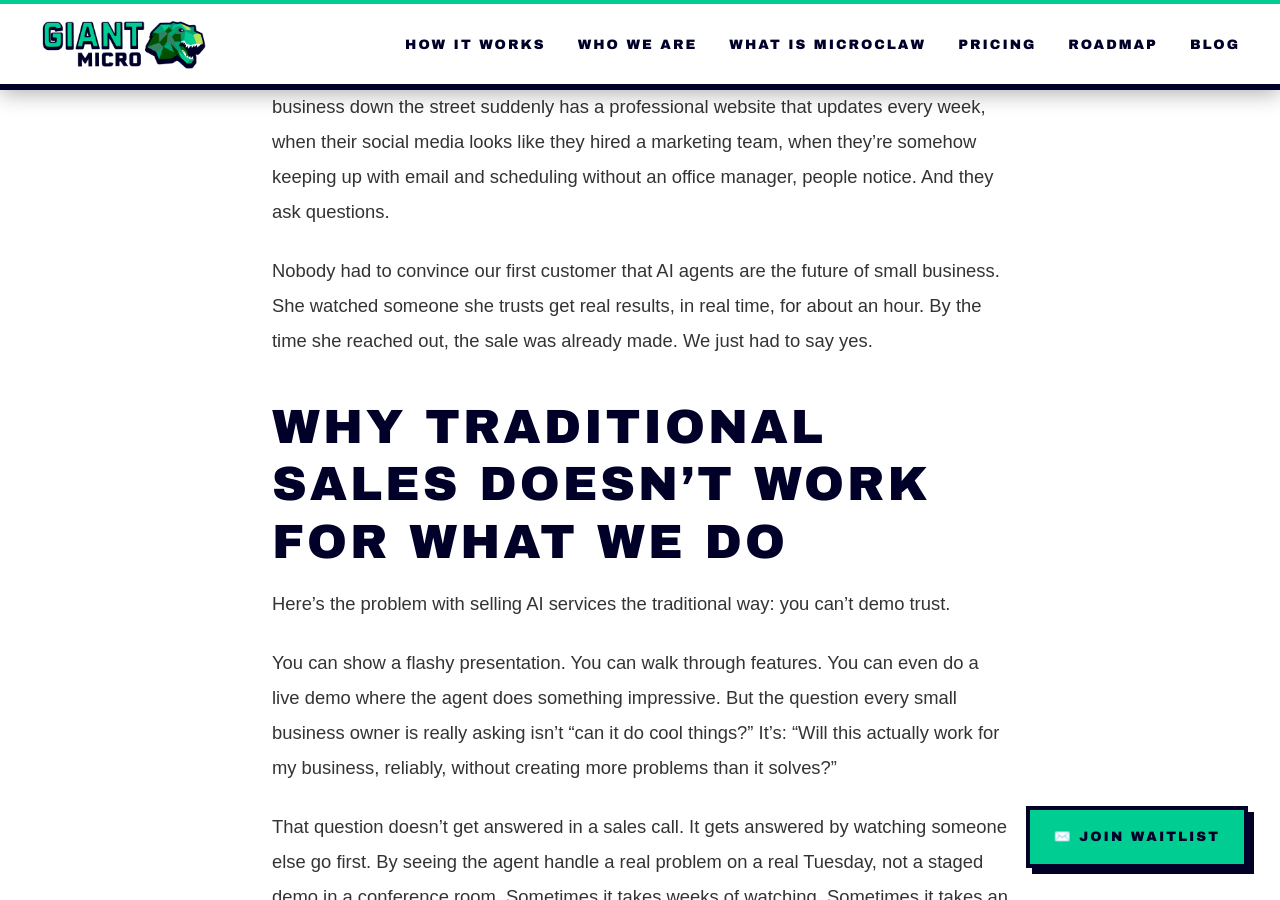
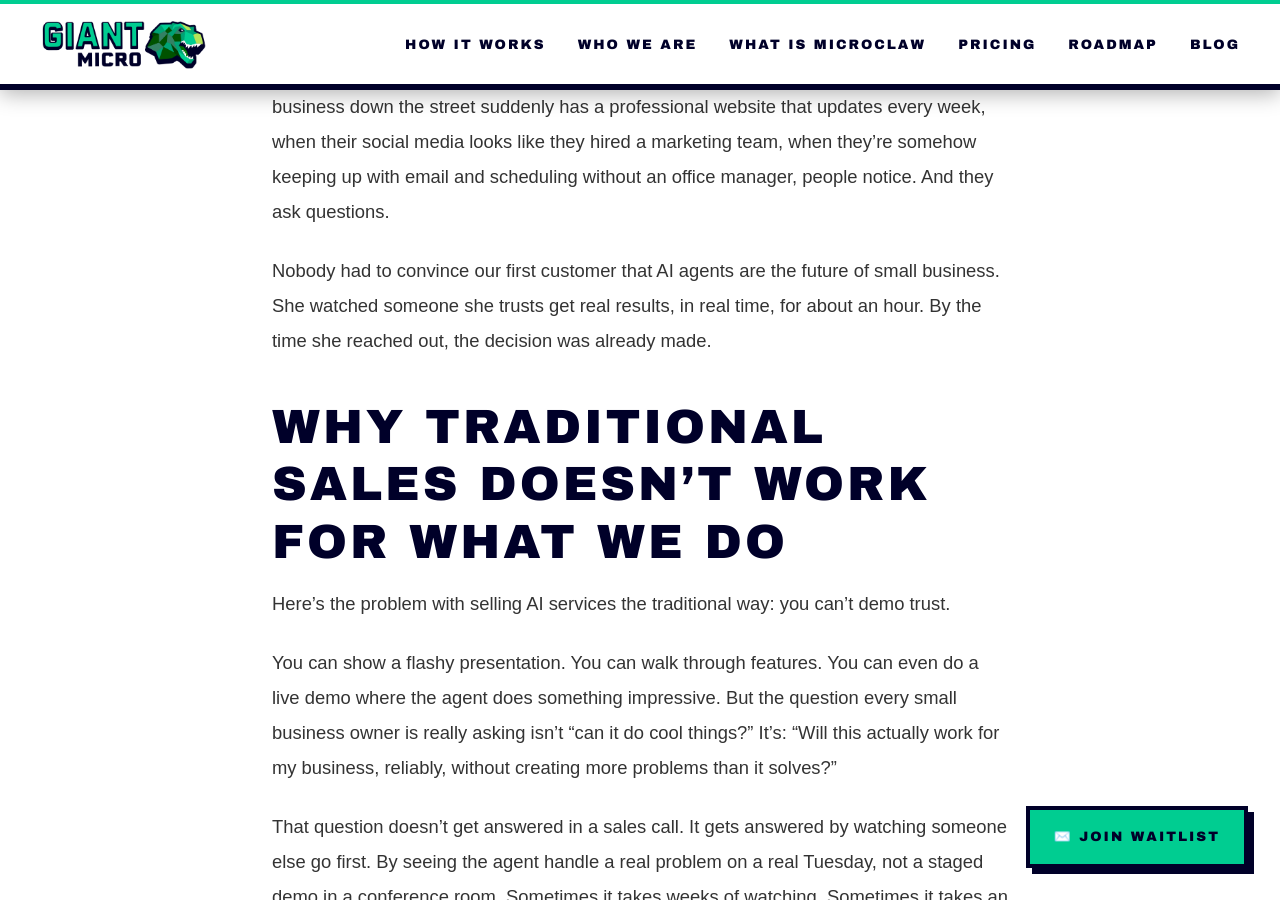
Before and after one commit to giant-micro/giant-micro.github.io, a Jekyll site: the page built from _posts/2026-03-26-why-we-dont-have-a-sales-team.md, in a window 1280 px wide and 900 px high, scrolled down 1122 px. Built offline with Jekyll 4.4.1, drawn with Linux system fonts in a browser that asks for light colours.

Commit message:
blog: cut 'we just had to say yes' - stay humble

```diff
--- a/_posts/2026-03-26-why-we-dont-have-a-sales-team.md
+++ b/_posts/2026-03-26-why-we-dont-have-a-sales-team.md
@@ -15,7 +15,7 @@ Small business owners don't trust marketing. They've been burned too many times
 
 But they trust each other. They trust what they can see with their own eyes. When the food business down the street suddenly has a professional website that updates every week, when their social media looks like they hired a marketing team, when they're somehow keeping up with email and scheduling without an office manager, people notice. And they ask questions.
 
-Nobody had to convince our first customer that AI agents are the future of small business. She watched someone she trusts get real results, in real time, for about an hour. By the time she reached out, the sale was already made. We just had to say yes.
+Nobody had to convince our first customer that AI agents are the future of small business. She watched someone she trusts get real results, in real time, for about an hour. By the time she reached out, the decision was already made.
 
 ## Why Traditional Sales Doesn't Work for What We Do
 
```
